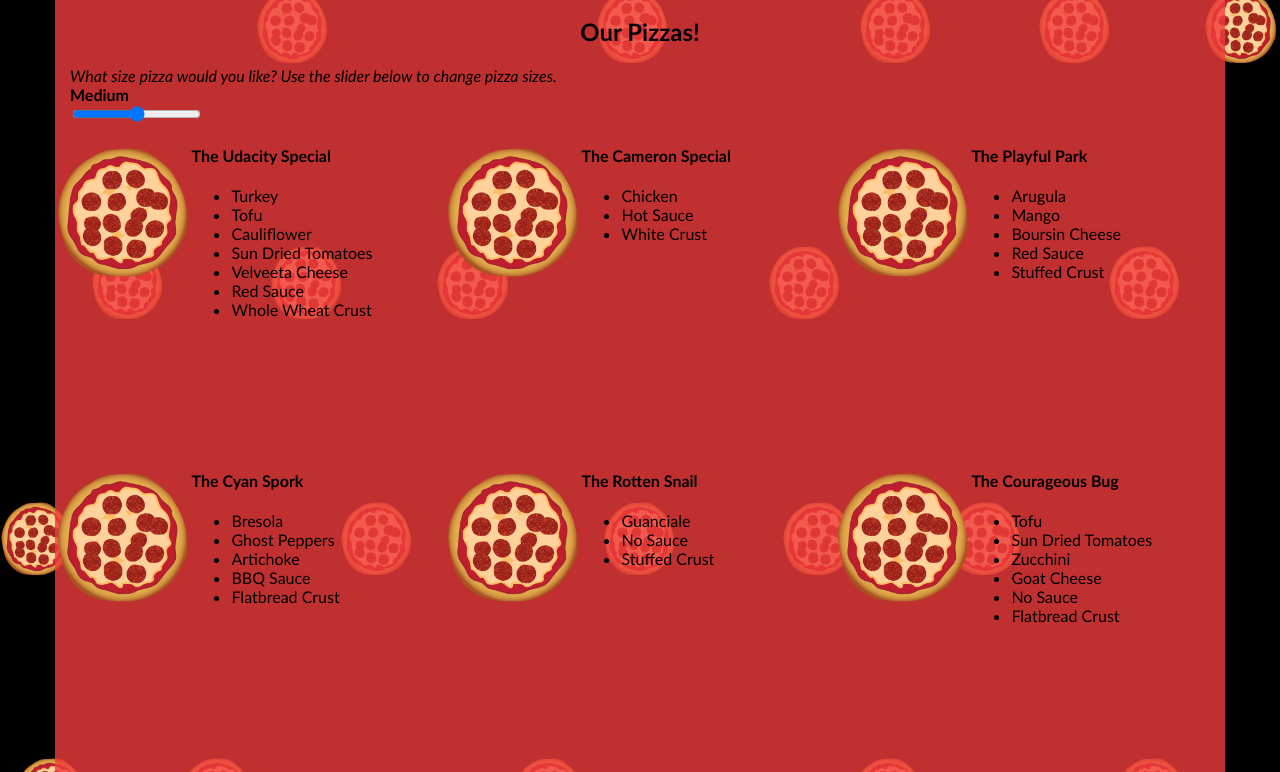
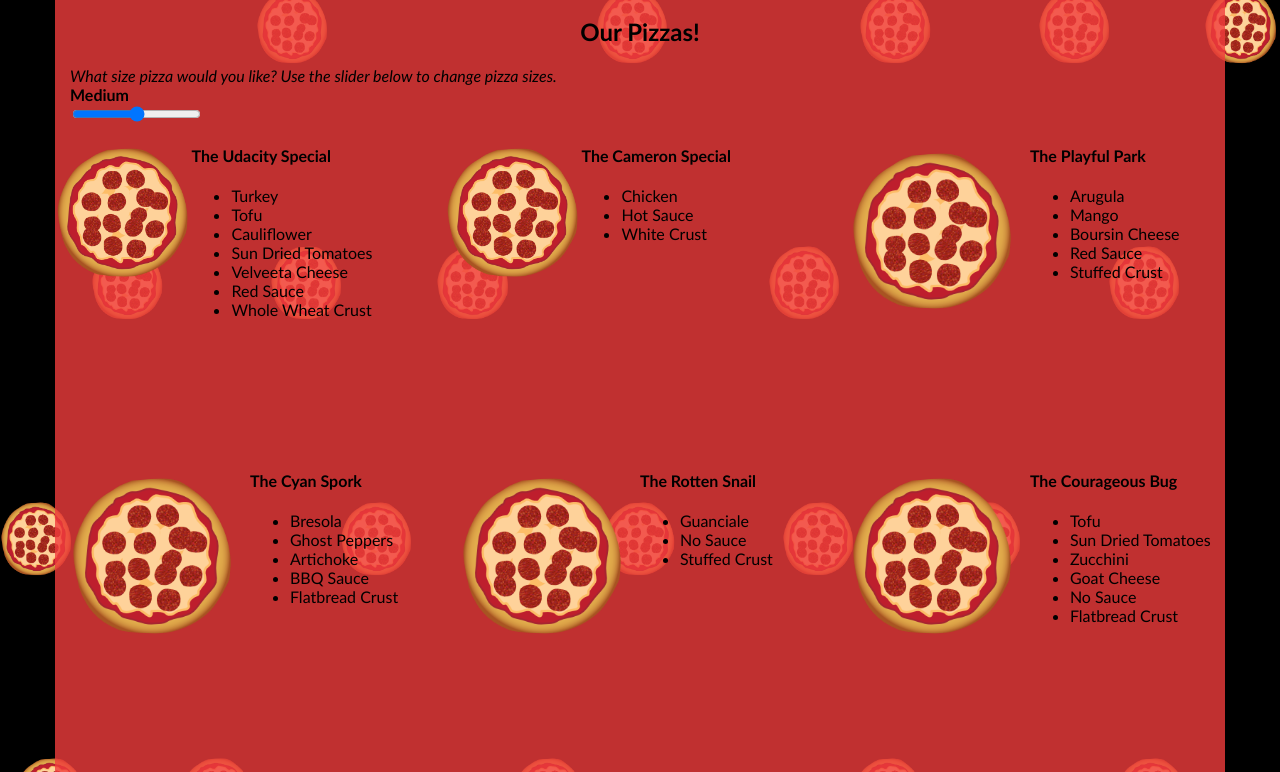
Before and after one commit to jony1993/udacity-web-performance-optimization, a website: page src/views/pizza.html in a window 1280 px wide. Shown: the part 791-1563 px from the top of the page. Drawn offline with Linux system fonts and the light colour scheme; files that its build step writes are made by us from their sources.

Commit message:
Add bootstrap classes instead of percent value

```diff
--- a/src/views/js/main.js
+++ b/src/views/js/main.js
@@ -376,7 +376,7 @@ var pizzaElementGenerator = function(i) {
   pizzaContainer.style.width = "33.33%";
   pizzaContainer.style.height = "325px";
   pizzaContainer.id = "pizza" + i;                // gives each pizza element a unique id
-  pizzaImageContainer.style.width="35%";
+  pizzaImageContainer.classList.add("col-md-6");
 
   pizzaImage.src = "images/pizza.png";
   pizzaImage.classList.add("img-responsive");
@@ -384,7 +384,7 @@ var pizzaElementGenerator = function(i) {
   pizzaContainer.appendChild(pizzaImageContainer);
 
 
-  pizzaDescriptionContainer.style.width="65%";
+  pizzaDescriptionContainer.style.width="col-md-6";
 
   pizzaName = document.createElement("h4");
   pizzaName.innerHTML = randomName();
```
Also changed, not shown: README.md, dist/index.html, dist/js/perfmatters.min.js, dist/project-2048.html, dist/project-mobile.html, dist/project-webperf.html, dist/views/js/main.min.js.
